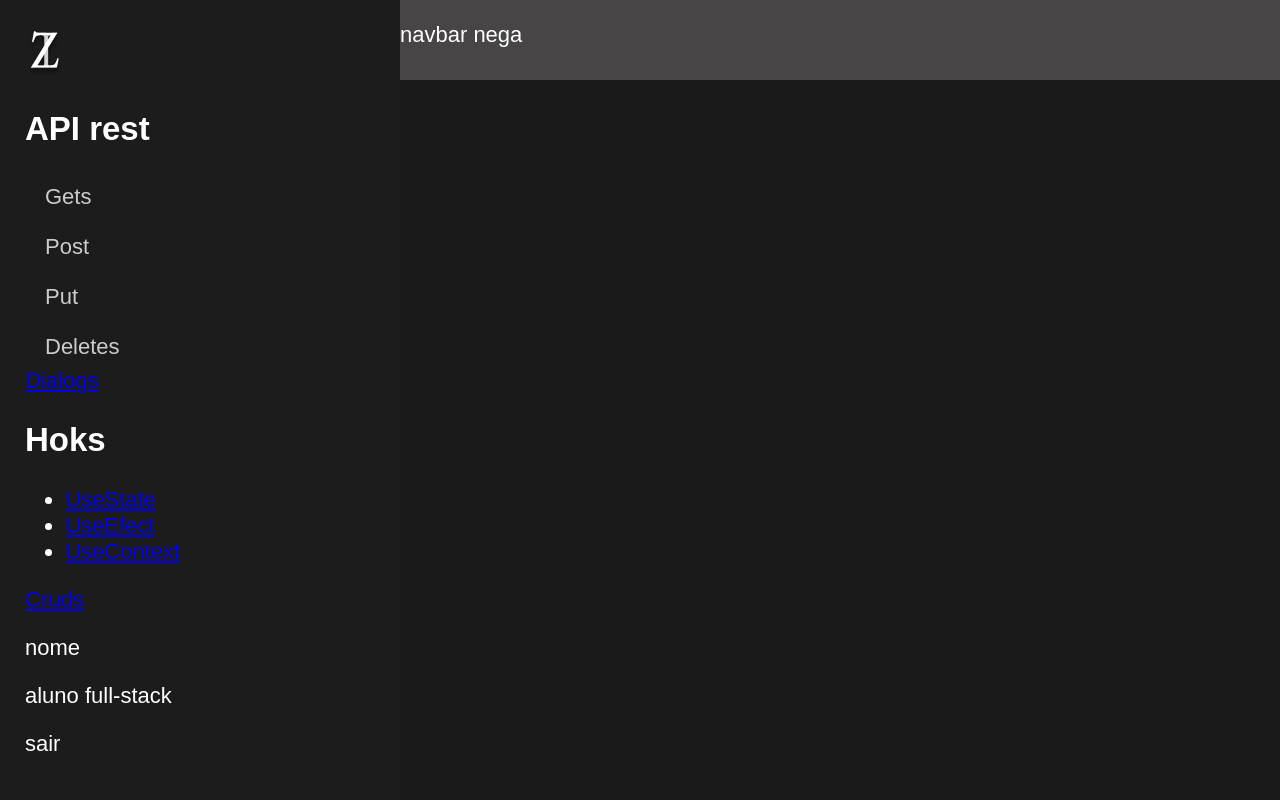
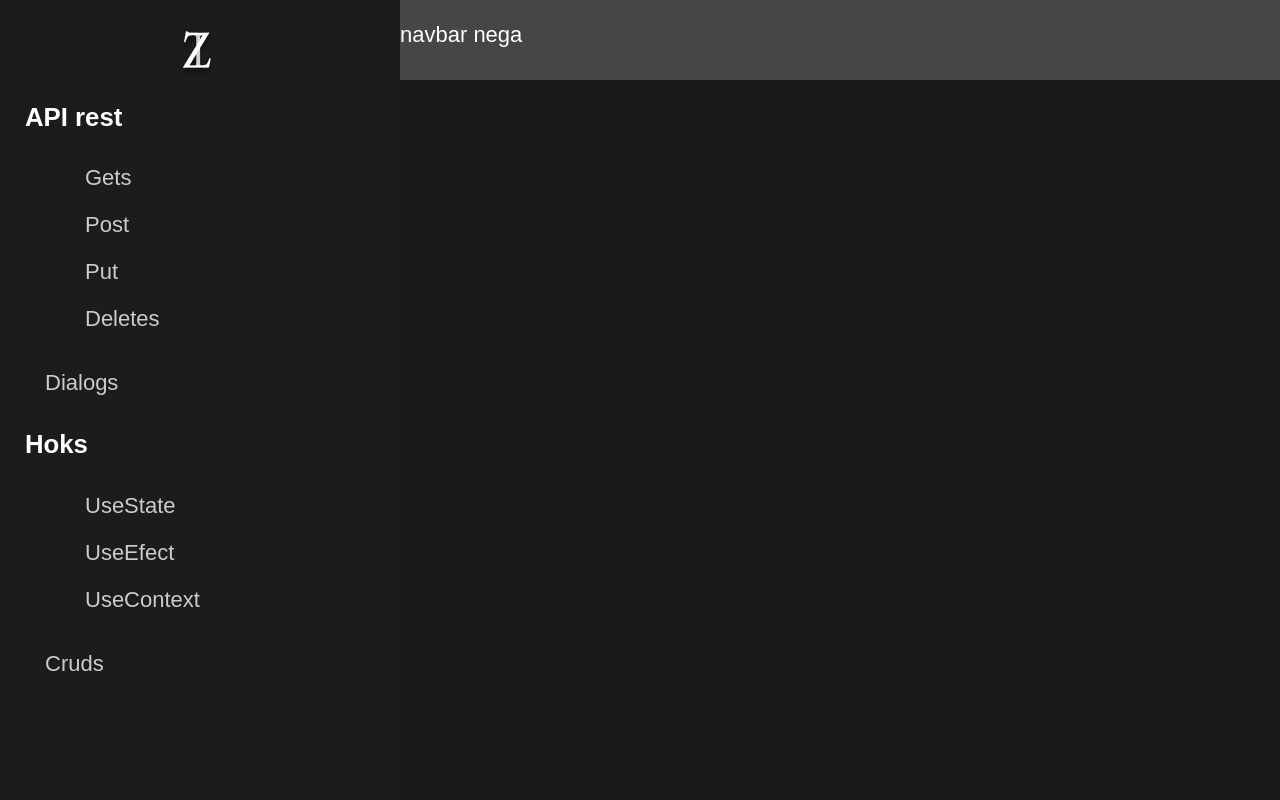
Before and after one commit to IZ4NA/studyWeb, a React (Create React App) app in the folder client/: page / in a window 1280 px wide. Shown: the top 800 px of the page. Built offline with nearby package versions, Linux system fonts and the light colour scheme.

Commit message:
sidebar-quase-completo

```diff
--- a/client/src/components/sidebar/sidebar.css
+++ b/client/src/components/sidebar/sidebar.css
@@ -12,20 +12,22 @@ body {
 
 .conteiner-sidebar {
   padding: 25px;
+
 }
 
-/* .top-logo{
+.top-logo {
   display: flex;
   justify-content: center;
   align-items: center;
-} */
+}
+
 .rotasApis {
   list-style: none; /* remove os pontinhos */
-  padding: 0;
-  margin: 0;
+  /* padding: 0;
+  margin: 0; */
   display: flex;
   flex-direction: column;
-  gap: 8px;
+  gap: 5px;
 }
 
 .rotasApis a {
@@ -47,3 +49,99 @@ body {
   color: #1a1a1a;
   font-weight: bold;
 }
+
+.conteiner-dialogs a {
+  list-style: none;
+  text-decoration: none;
+  padding: 8px 20px;
+  border-radius: 6px;
+  color: #cccccc;
+  display: block;
+  transition: 0.2s;
+}
+
+.conteiner-dialogs a:hover {
+  color: #00ff99;
+  background-color: #1f1f1f;
+}
+
+.hooks-list {
+  list-style: none;
+  display: flex;
+  flex-direction: column;
+  gap: 5px;
+}
+
+.hooks-list a {
+  text-decoration: none;
+  color: #cccccc;
+  padding: 8px 20px;
+  display: block;
+  border-radius: 6px;
+}
+
+.hooks-list a:hover {
+  color: #00ff99;
+  background-color: #1f1f1f;
+}
+
+.conteiner-cruds a {
+  text-decoration: none;
+  color: #cccccc;
+  padding: 8px 20px;
+  display: block;
+  border-radius: 6px;
+}
+
+.conteiner-cruds a:hover {
+  color: #00ff99;
+  background-color: #1f1f1f;
+}
+
+.conteiner-perfil {
+  margin-top: 350px;
+  display: flex;
+  justify-content: center;
+  align-items: center;
+  background-color: #4b4a4a;
+  height: 80px;
+  border-radius: 7px;
+  padding: 0px 10px;
+}
+
+.perfil {
+  gap: 100px;
+  display: flex;
+  justify-content: center;
+  align-items: center;
+}
+
+.perfil-left{
+  display: flex;
+  gap: 10px;
+}
+
+.foto {
+  border-radius: 6px;
+  width: 50px;
+  height: 50px;
+  background-color: #afb4b2;
+}
+
+.mid-perfil p{
+  padding: 0%;
+  margin: 0%;
+  font-size: 18px;
+
+}
+
+.sair{
+  cursor: pointer;
+  transition: 0.3;
+  color: #ccc;
+}
+
+.sair:hover{
+  color: rgb(255, 255, 255);
+  transition: 0.3;
+}
--- a/client/src/components/sidebar/sidebar.jsx
+++ b/client/src/components/sidebar/sidebar.jsx
@@ -17,7 +17,7 @@ function Sidebar() {
         </div>
 
       <div>
-        <h2>API rest</h2>
+        <h3>API rest</h3>
        <ul className="rotasApis">
         <li><Link to="/gets">Gets</Link></li>
         <li><Link to="/posts">Post</Link></li>
@@ -27,14 +27,14 @@ function Sidebar() {
       </div>
 
 
-      <div>
-        <Link to="dialogs">Dialogs</Link>
+      <div className="conteiner-dialogs">
+        <Link to="/dialogs">Dialogs</Link>
       </div>
 
 
       <div>
-        <h2>Hoks</h2>
-        <ul>
+        <h3>Hoks</h3>
+        <ul className="hooks-list">
           <li><Link to="/usestates">UseState</Link></li>
           <li><Link to="/useefects">UseEfect</Link></li>
           <li><Link to="/usecontexts">UseContext</Link></li>
@@ -42,18 +42,24 @@ function Sidebar() {
       </div>
 
 
-      <div>
+      <div className="conteiner-cruds">
         <Link to="/cruds">Cruds</Link>
       </div>
 
 
       <div className="conteiner-perfil">
         <div className="perfil">
+          <div className="perfil-left">
+
           <div className="foto"></div>
+
+          <div className="mid-perfil">
           <p>nome</p>
           <p>aluno full-stack</p>
+          </div>
+          </div>
 
-          <p>sair</p>
+          <p className="sair">sair</p>
         </div>
       </div>
 
```
